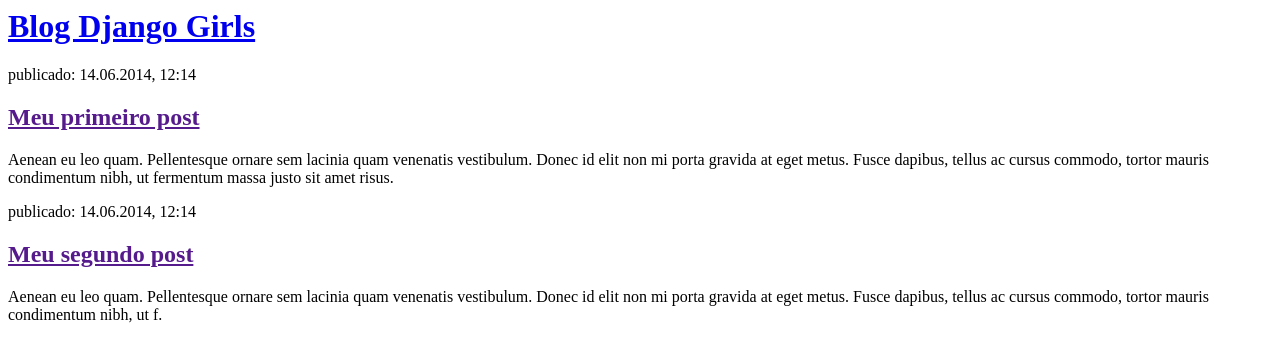
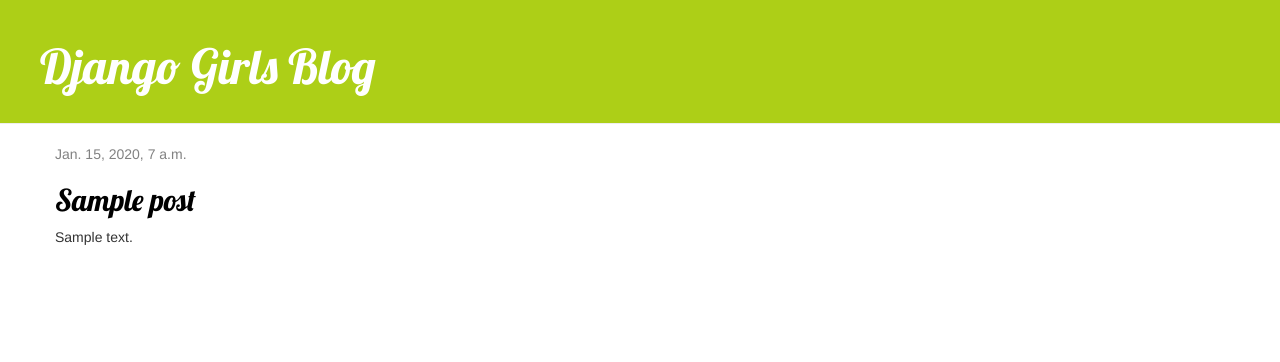
Before and after one commit to RodrigodeMoura/python_blog, a Django app: template blog/templates/blog/post_list.html in a window 1280 px wide. Shown: the top 362 px of the page. Run offline with Django 3.2, Linux system fonts and the light colour scheme; the template is opened without the code that fills it: values that come from a table or form of the project are taken from there, others are empty; tables that the repository leaves empty hold one stand-in row (values such as "Sample post"); some libraries are stand-ins or nearby versions.

Commit message:
Configuração de layout

```diff
--- /dev/null
+++ b/blog/static/css/blog.css
@@ -0,0 +1,47 @@
+
+.page-header {
+    background-color: rgb(173, 207, 23);
+    margin-top: 0;
+    padding: 20px 20px 20px 40px;
+}
+
+.page-header h1, .page-header h1 a, .page-header h1 a:visited, .page-header h1 a:active {
+    color: #ffffff;
+    font-size: 36pt;
+    text-decoration: none;
+}
+
+.content {
+    margin-left: 40px;
+}
+
+h1, h2, h3, h4 {
+    font-family: 'Lobster', cursive;
+}
+
+.date {
+    color: #828282;
+}
+
+.save {
+    float: right;
+}
+
+.post-form textarea, .post-form input {
+    width: 100%;
+}
+
+.top-menu, .top-menu:hover, .top-menu:visited {
+    color: #ffffff;
+    float: right;
+    font-size: 26pt;
+    margin-right: 20px;
+}
+
+.post {
+    margin-bottom: 70px;
+}
+
+.post h2 a, .post h2 a:visited {
+    color: #000000;
+}
--- /dev/null
+++ b/blog/templates/blog/base.html
@@ -0,0 +1,23 @@
+{% load static %}
+<html>
+    <head>
+        <title>Django Girls blog</title>
+        <link rel="stylesheet" href="//maxcdn.bootstrapcdn.com/bootstrap/3.2.0/css/bootstrap.min.css">
+        <link rel="stylesheet" href="//maxcdn.bootstrapcdn.com/bootstrap/3.2.0/css/bootstrap-theme.min.css">
+        <link href='//fonts.googleapis.com/css?family=Lobster&subset=latin,latin-ext' rel='stylesheet' type='text/css'>
+        <link rel="stylesheet" href="{% static 'css/blog.css' %}">
+    </head>
+    <body>
+        <div class="page-header">
+            <h1><a href="/">Django Girls Blog</a></h1>
+        </div>
+        <div class="content container">
+            <div class="row">
+                <div class="col-md-8">
+                {% block content %}
+                {% endblock %}
+                </div>
+            </div>
+        </div>
+    </body>
+</html>
--- a/blog/templates/blog/post_list.html
+++ b/blog/templates/blog/post_list.html
@@ -1,22 +1,13 @@
-<html>
-    <head>
-        <title>Blog Django Girls</title>
-    </head>
-    <body>
-        <div>
-            <h1><a href="/">Blog Django Girls</a></h1>
+{% extends 'blog/base.html' %}
+
+{% block content %}
+    {% for post in posts %}
+        <div class="post">
+            <div class="date">
+                {{ post.published_date }}
+            </div>
+            <h2><a href="">{{ post.title }}</a></h2>
+            <p>{{ post.text|linebreaksbr }}</p>
         </div>
-
-        <div>
-            <p>publicado: 14.06.2014, 12:14</p>
-            <h2><a href="">Meu primeiro post</a></h2>
-            <p>Aenean eu leo quam. Pellentesque ornare sem lacinia quam venenatis vestibulum. Donec id elit non mi porta gravida at eget metus. Fusce dapibus, tellus ac cursus commodo, tortor mauris condimentum nibh, ut fermentum massa justo sit amet risus.</p>
-        </div>
-
-        <div>
-            <p>publicado: 14.06.2014, 12:14</p>
-            <h2><a href="">Meu segundo post</a></h2>
-            <p>Aenean eu leo quam. Pellentesque ornare sem lacinia quam venenatis vestibulum. Donec id elit non mi porta gravida at eget metus. Fusce dapibus, tellus ac cursus commodo, tortor mauris condimentum nibh, ut f.</p>
-        </div>
-    </body>
-</html>
+    {% endfor %}
+{% endblock %}
--- a/blog/views.py
+++ b/blog/views.py
@@ -1,4 +1,7 @@
 from django.shortcuts import render
+from django.utils import timezone
+from .models import Post
 
 def post_list(request):
-    return render(request, 'blog/post_list.html', {})
+    posts = Post.objects.filter(published_date__lte=timezone.now()).order_by('published_date')
+    return render(request, 'blog/post_list.html', {'posts': posts})
```
